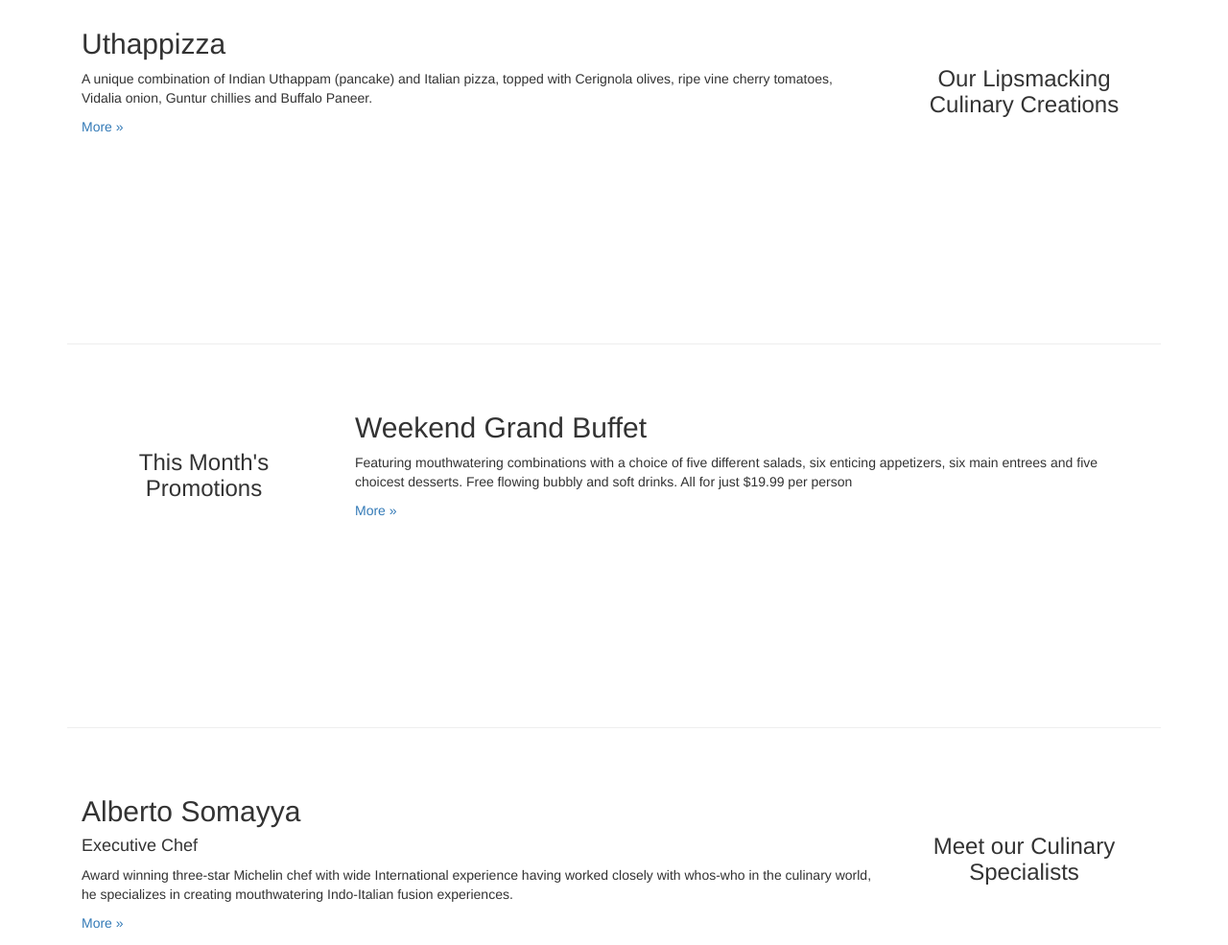
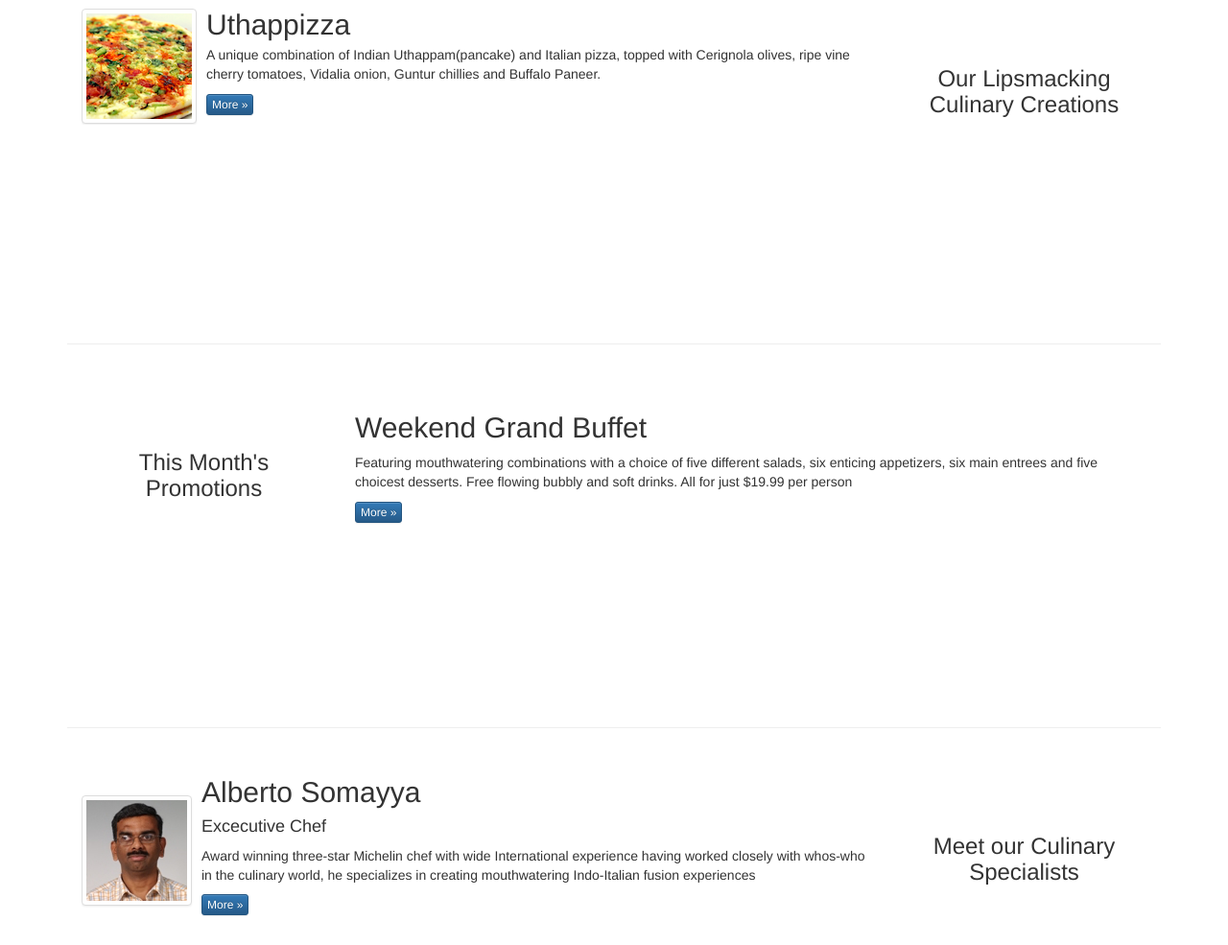
Before and after one commit to Shinkei/ConFusion, a plain HTML site: page index.html in a window 1280 px wide. Shown: the part 500-1485 px from the top of the page at 96% size. Drawn offline with nearby package versions, Linux system fonts and the light colour scheme.

Commit message:
add media objects and logos

```diff
--- a/index.html
+++ b/index.html
@@ -32,7 +32,9 @@
                     <span class="icon-bar"></span>
                     <span class="icon-bar"></span>
                 </button>
-                <a href="#" class="navbar-brand">Ristorante Con Fusion</a>
+                <a href="#" class="navbar-brand">
+                    <img src="img/logo.png" alt="" height="30" width="41">
+                </a>
             </div>
             <div id="navbar" class="navbar-collapse collapse">
                 <ul class="nav navbar-nav">
@@ -88,6 +90,8 @@
                     <p>We take inspiration from the World's best cuisines, and create a unique fusion experience. Our lipsmacking creations will tickle your culinary senses!</p>
                 </div>
                 <div class="col-xs-12 col-sm-4">
+                    <p style="padding:20px;"></p>
+                    <img src="img/logo.png" alt="logo" class="img-responsive">
                 </div>
             </div>
         </div>
@@ -100,9 +104,18 @@
                 <h3 align=center>Our Lipsmacking Culinary Creations</h3>
             </div>
             <div class="col-xs-12 col-sm-9 col-sm-pull-3">
-                <h2>Uthappizza</h2>
-                <p>A unique combination of Indian Uthappam (pancake) and Italian pizza, topped with Cerignola olives, ripe vine cherry tomatoes, Vidalia onion, Guntur chillies and Buffalo Paneer.</p>
-                <p><a  href="#">More &raquo;</a></p>
+                <div class="media">
+                    <div class="media-left media-middle">
+                        <a href="#">
+                            <img src="img/uthappizza.png" alt="Uthappizza" class="media-object img-thumbnail">
+                        </a>
+                    </div>
+                    <div class="media-body">
+                        <h2 class="media-heading">Uthappizza</h2>
+                        <p>A unique combination of Indian Uthappam(pancake) and Italian pizza, topped with Cerignola olives, ripe vine cherry tomatoes, Vidalia onion, Guntur chillies and Buffalo Paneer.</p>
+                        <p><a href="#" class="btn btn-primary btn-xs">More &raquo;</a></p>
+                    </div>
+                </div>
             </div>
         </div>
 
@@ -115,7 +128,7 @@
             <div class="col-xm-12 col-sm-9">
                 <h2>Weekend Grand Buffet</h2>
                 <p>Featuring mouthwatering combinations with a choice of five different salads, six enticing appetizers, six main entrees and five choicest desserts. Free flowing bubbly and soft drinks. All for just $19.99 per person </p>
-                <p><a href="#">More &raquo;</a></p>
+                <p><a href="#" class="btn btn-primary btn-xs">More &raquo;</a></p>
             </div>
         </div>
 
@@ -125,10 +138,19 @@
                 <h3 align=center>Meet our Culinary Specialists</h3>
             </div>
             <div class="col-xs-12 col-sm-9 col-sm-pull-3">
-                <h2>Alberto Somayya</h2>
-                <h4>Executive Chef</h4>
-                <p>Award winning three-star Michelin chef with wide International experience having worked closely with whos-who in the culinary world, he specializes in creating mouthwatering Indo-Italian fusion experiences. </p>
-                <p><a href="#">More &raquo;</a></p>
+                <div class="media">
+                    <div class="media-left media-middle">
+                        <a href="#">
+                            <img src="img/alberto.png" alt="Alberto Somayya" class="media-object img-thumbnail">
+                        </a>
+                    </div>
+                    <div class="media-body">
+                        <h2 class="media-heading">Alberto Somayya</h2>
+                        <h4>Excecutive Chef</h4>
+                        <p>Award winning three-star Michelin chef with wide International experience having worked closely with whos-who in the culinary world, he specializes in creating mouthwatering Indo-Italian fusion experiences</p>
+                        <p><a href="#" class="btn btn-primary btn-xs">More &raquo;</a></p>
+                    </div>
+                </div>
             </div>
         </div>
     </div>
```
Also changed, not shown: aboutus.html (+5 -1 lines), contactus.html (+5 -1 lines), img/alberto.png (added), img/buffet.png (added), img/logo.png (added), img/uthappizza.png (added).
